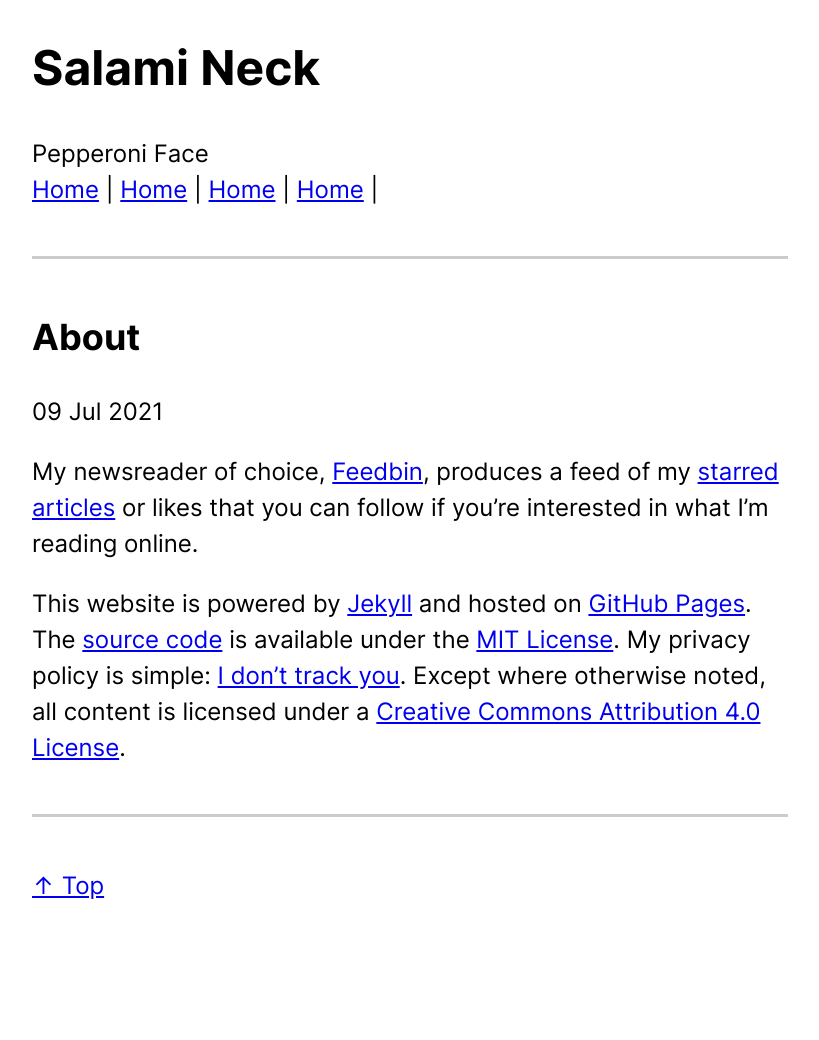
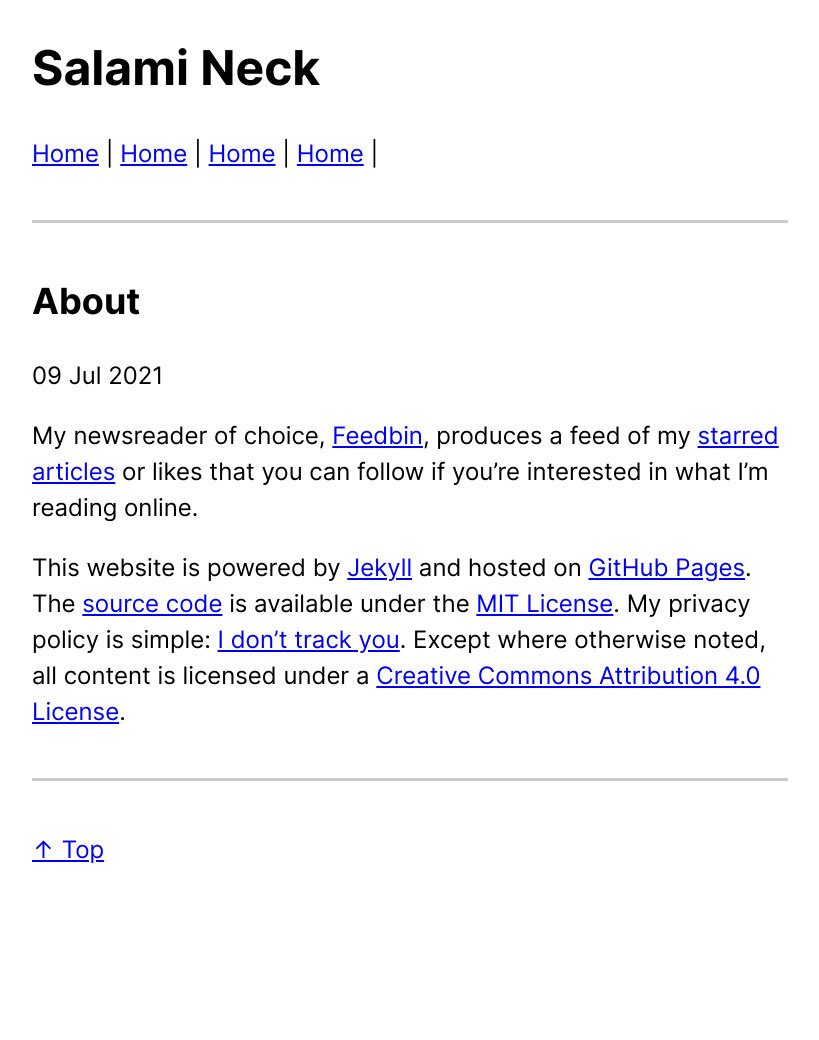
Before and after one commit to ajpwalser/ajpwalser.github.io, a Jekyll site: the page built from _posts/2021-07-09-about.md, in a window 1280 px wide. Shown: the whole page, without its empty margins (230-1049 px from the left). Built offline with Jekyll 4.4.1, drawn with Linux system fonts in a browser that asks for light colours; after the commit the page ends 1004 px from its top, so only the background shows below that.

Commit message:
Update default.html

```diff
--- a/_layouts/default.html
+++ b/_layouts/default.html
@@ -12,7 +12,6 @@
    <div class="container">
    <header>
       <h1>{{ site.title }}</h1>
-      <aside>{{ site.tagline }}</aside>
    </header>
       <nav>
       <a href="/">Home</a>
```
